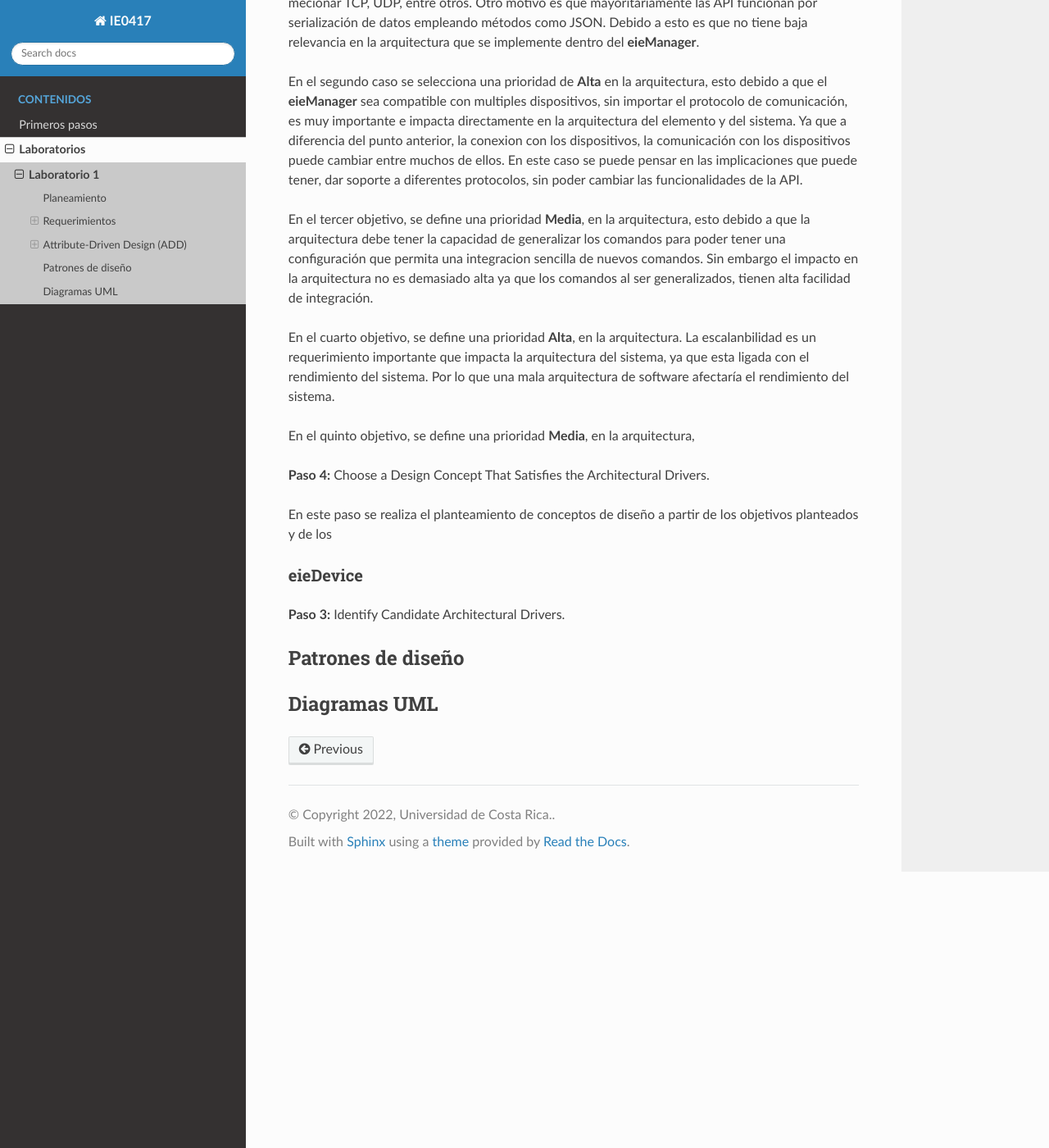
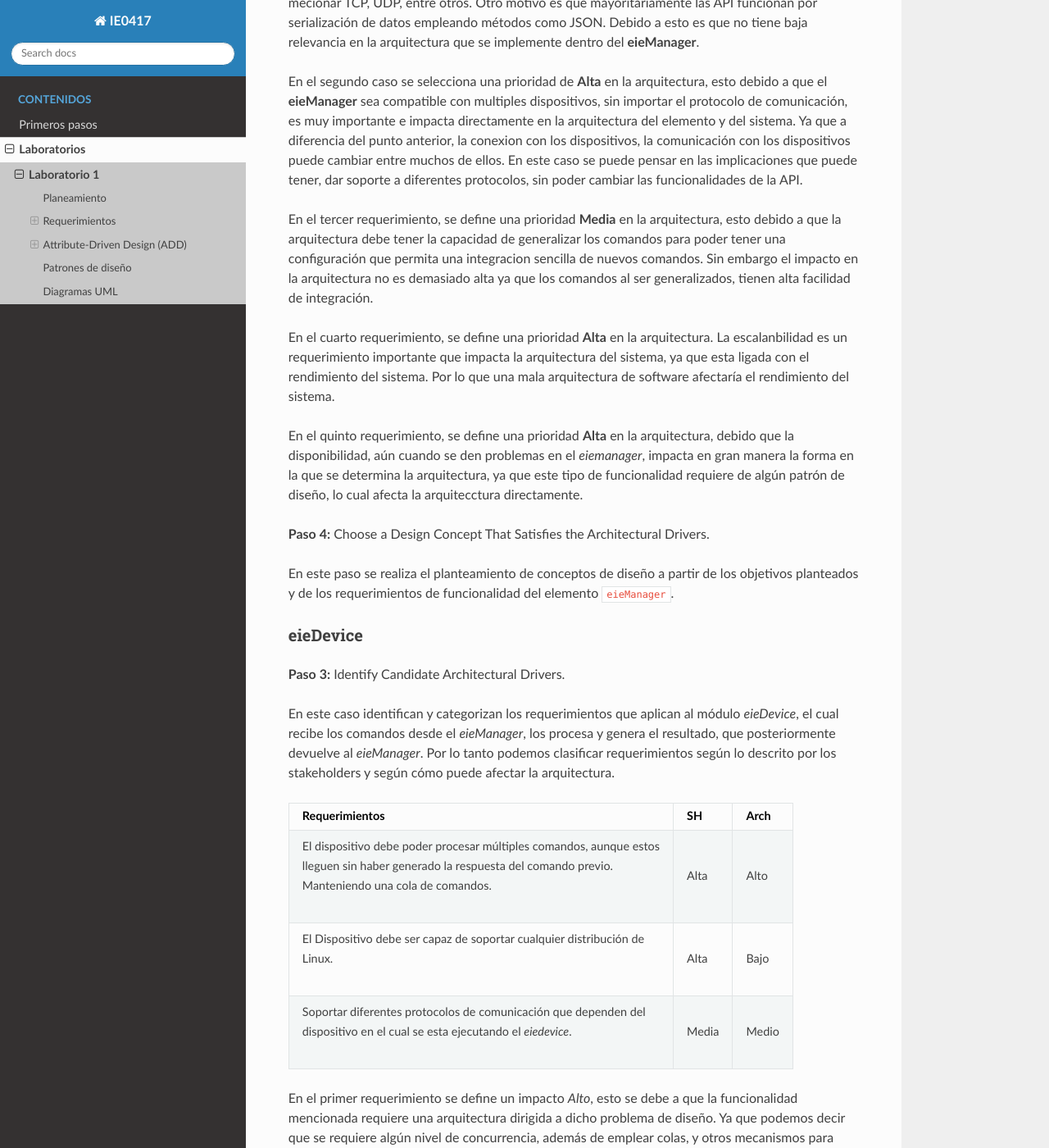
Before and after one commit to gabomora2200/ie0417-B80525, a Sphinx documentation site: the page built from docs/source/labs/lab1/lab1.rst, in a window 1280 px wide and 1400 px high, scrolled down 3061 px. Shown: the whole window at 82% size. Built offline with Sphinx 7.4.7 and the Read the Docs theme 2.0.0, drawn with Linux system fonts in a browser that asks for light colours; some of the changed text lies outside the part shown.

Commit message:
Avance ADD
Se agrega .vscode a los archivos que se ignoran por git

```diff
--- a/docs/source/labs/lab1/lab1.rst
+++ b/docs/source/labs/lab1/lab1.rst
@@ -72,33 +72,33 @@
 
 
 **Paso 3:** Identify Candidate Architectural Drivers.
-En este paso se identifican y categorizan los requerimientos del elemento. En este caso el `eieManager` este es el componente principal del sistema ya que debe coordinar las comunicaciones con el cliente y con los `eieDevice` ademas gestionar los mensajes broadcast a los dispositivos y sus respuestas, generar las respuestas a los comandos del cliente, entre otros. Por lo tanto podemos clasificar los objetivos de negocio según lo descrito por los stakeholders y segun cómo puede afectar la arquitectura.
+En este paso se identifican y categorizan los requerimientos del elemento. En este caso el `eieManager` este es el componente principal del sistema ya que debe coordinar las comunicaciones con el cliente y con los `eieDevice`, además gestionar los mensajes broadcast a los dispositivos y sus respuestas, generar las respuestas a los comandos del cliente, entre otros. Por lo tanto podemos clasificar requerimientos según lo descrito por los stakeholders y según cómo puede afectar la arquitectura.
 
 
-+------------------------------------------------------------------------------+------------+-----------------+
-| Objetivo de negocio                                                          | SH         | Arch            |
-+==============================================================================+============+=================+
-| | Que el API pueda ser fácilmente consumido por otro equipo de desarrollo    | Alta       |   Baja          |
-| | desarrollo para implementar un cliente en un App móvil con GUI. No se      |            |                 |
-| | puede asumir que este cliente va a utilizar algún lenguaje en específico.  |            |                 |
-+------------------------------------------------------------------------------+------------+-----------------+
-| | Soportar dispositivos heterogéneos, de distintos fabricantes y/o           | Alta       |   Alta          |
-| | características. Nuevos dispositivos deben ser sencillos de agregar y      |            |                 |
-| | esto no debe implicar cambios en el API. Además, ciertos dispositivos y    |            |                 |
-| | casos de uso podrían requerir nuevos protocolos de comunicación.           |            |                 |
-+------------------------------------------------------------------------------+------------+-----------------+
-| | Que el sistema sea capaz de generar una amplia variedad de comandos.       | Alta       |   Media         |
-| | Nuevos comandos deben ser sencillos de agregar y esto no debe implicar     |            |                 |
-| | cambios en el API.                                                         |            |                 |
-+------------------------------------------------------------------------------+------------+-----------------+
-| | Que el sistema tenga un rendimiento y escalabilidad adecuada al operar     | Media      |   Alta          |
-| | con los dispositivos, tal que se soporte el envío de comandos a            |            |                 |
-| | múltiples dispositivos simultáneamente en los casos de `broadcast`.        |            |                 |
-+------------------------------------------------------------------------------+------------+-----------------+
-| | Que el sistema tenga alta disponibilidad, siendo capaz de volver a su      | Media      |   Media         |
-| | operación normal luego de un fallo que genere un cierre del proceso de     |            |                 |
-| | ``eieManager``, recuperando su estado original.                            |            |                 |
-+------------------------------------------------------------------------------+------------+-----------------+
++---------------------------------------------------------------------------+--------+--------+
+| Requerimientos                                                            | SH     | Arch   |
++===========================================================================+========+========+
+|| Que el API pueda ser fácilmente consumido por otro equipo de desarrollo  | Alta   | Baja   |
+|| para implementar un cliente en un App móvil con GUI. No se puede asumir  |        |        |
+|| que este cliente va a utilizar algún lenguaje en específico.             |        |        |
++---------------------------------------------------------------------------+--------+--------+
+|| Soportar dispositivos heterogéneos, de distintos fabricantes y/o         | Alta   |  Alta  |
+|| características. Nuevos dispositivos deben ser sencillos de agregar y    |        |        |
+|| esto no debe implicar cambios en el API. Además, ciertos dispositivos y  |        |        |
+|| casos de uso podrían requerir nuevos protocolos de comunicación.         |        |        |
++---------------------------------------------------------------------------+--------+--------+
+|| Que el sistema sea capaz de generar una amplia variedad de comandos.     |  Alta  |  Media |
+|| Nuevos comandos deben ser sencillos de agregar y esto no debe implicar   |        |        |
+|| cambios en el API.                                                       |        |        |
++---------------------------------------------------------------------------+--------+--------+
+|| Que el sistema tenga un rendimiento y escalabilidad adecuada al operar   |  Media |  Alta  |
+|| con los dispositivos, tal que se soporte el envío de comandos a          |        |        |
+|| múltiples dispositivos simultáneamente en los casos de `broadcast`.      |        |        |
++---------------------------------------------------------------------------+--------+--------+
+|| Que el sistema tenga alta disponibilidad, siendo capaz de volver a su    |  Media |  Alta  |
+|| operación normal luego de un fallo que genere un cierre del proceso de   |        |        |
+|| ``eieManager``, recuperando su estado original.                          |        |        |
++---------------------------------------------------------------------------+--------+--------+
 
 .. note::
    Donde `SH` significa StakeHolder, y `Arch` significa Arquitectura.
@@ -108,16 +108,17 @@
 
 En el segundo caso se selecciona una prioridad de **Alta** en la arquitectura, esto debido a que el **eieManager** sea compatible con multiples dispositivos, sin importar el protocolo de comunicación, es muy importante e impacta directamente en la arquitectura del elemento y del sistema. Ya que a diferencia del punto anterior, la conexion con los dispositivos, la comunicación con los dispositivos puede cambiar entre muchos de ellos. En este caso se puede pensar en las implicaciones que puede tener, dar soporte a diferentes protocolos, sin poder cambiar las funcionalidades de la API.
 
-En el tercer objetivo, se define una prioridad **Media**, en la arquitectura, esto debido a que la arquitectura debe tener la capacidad de generalizar los comandos para poder tener una configuración que permita una integracion sencilla de nuevos comandos. Sin embargo el impacto en la arquitectura no es demasiado alta ya que los comandos al ser generalizados, tienen alta facilidad de integración.
+En el tercer requerimiento, se define una prioridad **Media** en la arquitectura, esto debido a que la arquitectura debe tener la capacidad de generalizar los comandos para poder tener una configuración que permita una integracion sencilla de nuevos comandos. Sin embargo el impacto en la arquitectura no es demasiado alta ya que los comandos al ser generalizados, tienen alta facilidad de integración.
 
-En el cuarto objetivo, se define una prioridad **Alta**, en la arquitectura. La escalanbilidad es un requerimiento importante que impacta la arquitectura del sistema, ya que esta ligada con el rendimiento del sistema. Por lo que una mala arquitectura de software afectaría el rendimiento del sistema.
+En el cuarto requerimiento, se define una prioridad **Alta** en la arquitectura. La escalanbilidad es un requerimiento importante que impacta la arquitectura del sistema, ya que esta ligada con el rendimiento del sistema. Por lo que una mala arquitectura de software afectaría el rendimiento del sistema.
 
-En el quinto objetivo, se define una prioridad **Media**, en la arquitectura,
+En el quinto requerimiento, se define una prioridad **Alta** en la arquitectura, debido que la disponibilidad, aún cuando se den problemas en el `eiemanager`, impacta en gran manera la forma en la que se determina la arquitectura, ya que este tipo de funcionalidad requiere de algún patrón de diseño, lo cual afecta la arquitecctura directamente.
+
 
 
 **Paso 4:** Choose a Design Concept That Satisfies the Architectural Drivers.
 
-En este paso se realiza el planteamiento de conceptos de diseño a partir de los objetivos planteados y de los
+En este paso se realiza el planteamiento de conceptos de diseño a partir de los objetivos planteados y de los requerimientos de funcionalidad del elemento ``eieManager``.
 
 
 
@@ -127,6 +128,48 @@
 
 **Paso 3:** Identify Candidate Architectural Drivers.
 
+En este caso identifican y categorizan los requerimientos que aplican al módulo `eieDevice`, el cual recibe los comandos desde el `eieManager`, los procesa y genera el resultado, que posteriormente devuelve al `eieManager`. Por lo tanto podemos clasificar requerimientos según lo descrito por los stakeholders y según cómo puede afectar la arquitectura.
+
++----------------------------------------------------------------------+-------+-------+
+| Requerimientos                                                       | SH    | Arch  |
++======================================================================+=======+=======+
+|| El dispositivo debe poder procesar múltiples comandos, aunque estos | Alta  | Alto  |
+|| lleguen sin haber generado la respuesta del comando previo.         |       |       |
+|| Manteniendo una cola de comandos.                                   |       |       |
++----------------------------------------------------------------------+-------+-------+
+|| El Dispositivo debe ser capaz de soportar cualquier distribución de | Alta  | Bajo  |
+|| Linux.                                                              |       |       |
++----------------------------------------------------------------------+-------+-------+
+|| Soportar diferentes protocolos de comunicación que dependen del     | Media | Medio |
+|| dispositivo en el cual se esta ejecutando el `eiedevice`.           |       |       |
++----------------------------------------------------------------------+-------+-------+
+
+En el primer requerimiento se define un impacto `Alto`, esto se debe a que la funcionalidad mencionada requiere una arquitectura dirigida a dicho problema de diseño. Ya que podemos decir que se requiere algún nivel de concurrencia, además de emplear colas, y otros mecanismos para evitar la pérdidad de comandos en situaciones de alta demanda de solicitudes de ejecución.
+
+En el segundo caso se determina un impacto `Bajo`, esto es porque la compatibilidad con un sistema operativo no depende de la arquitectura, si no del lenguaje en que se implemente el código.
+
+En el tercer caso, se determino un impacto `Medio`, esto es porque la compatibilidad con diferentes protocolos de comunicación, es una funcionalidad de una pequeña parte del sistema, la cual únicamente se encarga de las comunicaciones, esto lo podemos definir como una abstracción del bloque de comunicaciones.
+
+
+**Paso 4:** Choose a Design Concept That Satisfies the Architectural Drivers.
+
+En este caso se plantean los conceptos de diseño que satisfacen los requerimientos planteados, para el elemento. El ``eieDevice`` es el software que se encuentra dentro de cada dispositivo controlado por el ``eieManager``, esto es de gran importancia, ya que le software no es distinto para cada dispositivo, sino que este debe ser compatible con cada uno de ellos.
+
+
+
+Ahora podemos plantear los problemas de diseño, encontrados para este sistema.
+#. Procesar comandos de control y de ejecución.
+#. Debe tener la capacidad de recibir múltiples comandos sin aún haber procesado los comandos recibidos anteriormente.
+#. Debe soportar multiples protocolos de comunicación.
+
+A partir de los problemas de diseño planteados podemos determinar ciertos patrones de diseño que pueden solucionar estos problemas de diseño.
+
+#. Para el primer caso
+
+
+
+
+
 Patrones de diseño
 ******************
 
```
Also changed, not shown: 1 other file.
